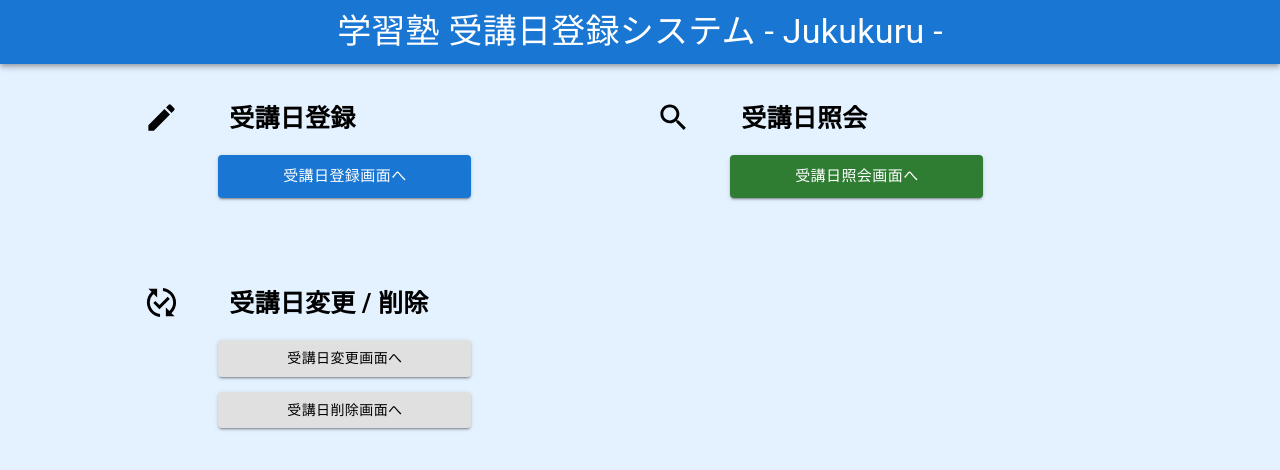
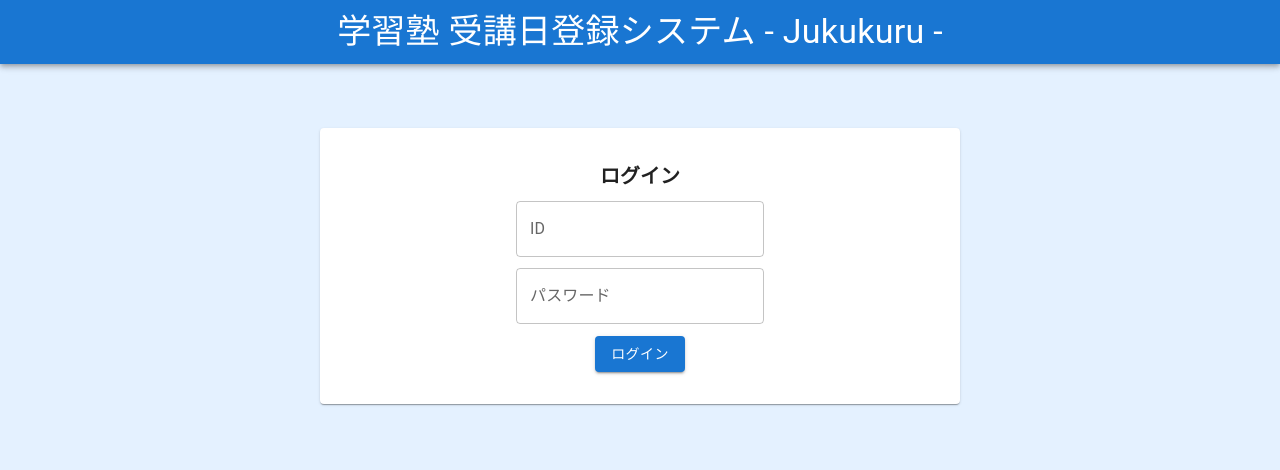
Before and after one commit to EijiToriki/JukuKuru_React-Spring, a React (Create React App) app in the folder 02_frontend/: page / in a window 1280 px wide. Shown: the top 470 px of the page. Built offline with nearby package versions, Linux system fonts and the light colour scheme.

Commit message:
ログイン機能の追加、バグ発生

```diff
--- a/02_frontend/src/App.js
+++ b/02_frontend/src/App.js
@@ -13,8 +13,8 @@ function App() {
     <BrowserRouter>
       <Header />
       <Routes>
-        <Route exact path="/" element={<Menu />} />
-        <Route exact path="/login" element={<Login />} />
+        <Route exact path="/" element={<Login />} />
+        <Route exact path="/menu" element={<Menu />} />
         <Route exact path="/register" element={<RegisterScreen />} />
         <Route exact path="/inquiry" element={<InquiryScreen />} />
         <Route exact path="/change" element={<ChangeScreen />} />
--- a/02_frontend/src/common/BackButton.js
+++ b/02_frontend/src/common/BackButton.js
@@ -6,7 +6,7 @@ export default function BackButton() {
   const navigate = useNavigate()
 
   const backTopPage = () =>{
-    navigate("/")
+    navigate("/menu")
   }
 
   return (
--- a/02_frontend/src/components/ChangeScreen.js
+++ b/02_frontend/src/components/ChangeScreen.js
@@ -27,9 +27,12 @@ export default function ChangeScreen() {
 
   const navigate = useNavigate()
 
+  const studentId = localStorage.getItem("stundentId")
+  const classroomId = localStorage.getItem("classroomId")
+
   React.useEffect(() => {
     const getComeDateParams = {
-      studentId: 1
+      studentId: studentId
     }
     fetchDates(getComeDateParams, "getComeDate").then(studentDates => {
       setComeDatesResponse(studentDates)
@@ -48,8 +51,8 @@ export default function ChangeScreen() {
     })
 
     const getOptionalDateparams = {
-      studentId: 1,
-      classroomId: 1
+      studentId: studentId,
+      classroomId: classroomId
     }
     fetchDates(getOptionalDateparams, "getOptionalDate").then(existDates => {
       setSelectableDatesResponse(existDates)
@@ -82,7 +85,7 @@ export default function ChangeScreen() {
     }
 
     updateDateToServer(1, beforeClassIds, afterClassIds)
-    navigate("/")
+    navigate("/menu")
   }
 
   return (
--- a/02_frontend/src/components/DeleteScreen.js
+++ b/02_frontend/src/components/DeleteScreen.js
@@ -21,9 +21,11 @@ export default function DeleteScreen() {
   const [comeDatesResponse, setComeDatesResponse] = useState({})
   const navigate = useNavigate()
 
+  const studentId = localStorage.getItem("stundentId")
+
   React.useEffect(() => {
     const getComeDateParams = {
-      studentId: 1
+      studentId: studentId
     }
     fetchDates(getComeDateParams, "getComeDate").then(studentDates => {
       setComeDatesResponse(studentDates)
@@ -49,8 +51,8 @@ export default function DeleteScreen() {
       let delClassId = getClassRoomId(comeDatesResponse, delDate[i], delKoma[i])
       deleteClassIds.push(delClassId)
     }
-    deleteDateToServer(1, deleteClassIds)
-    navigate("/")
+    deleteDateToServer(studentId, deleteClassIds)
+    navigate("/menu")
   }
 
 
--- a/02_frontend/src/components/InquiryScreen.js
+++ b/02_frontend/src/components/InquiryScreen.js
@@ -18,9 +18,12 @@ export default function InquiryScreen() {
   const [openKomaList, setOpenKomaList] = React.useState([])
   const [comeDateKomaTable, setComeDateKomaTable] = React.useState({})
 
+  const studentId = localStorage.getItem("stundentId")
+  const classroomId = localStorage.getItem("classroomId")
+
   React.useEffect(() => {
     const getOpenDateParams = {
-      classroomId: 1
+      classroomId: classroomId
     }
     fetchDates(getOpenDateParams, "getOpenDate").then(classRoomDates => {
       const dateList = getClassRoomPropList(classRoomDates, "date")
@@ -39,8 +42,9 @@ export default function InquiryScreen() {
     })
 
     const getComeDateParams = {
-      studentId: 1
+      studentId: studentId
     }
+    // Todo : データないときにバグるのでエラー処理を
     fetchDates(getComeDateParams, "getComeDate").then(studentDates => {
       const comeDateKomaTable = getDateClasstimeObj(studentDates)
       setComeDateKomaTable(comeDateKomaTable)
--- a/02_frontend/src/components/Login.js
+++ b/02_frontend/src/components/Login.js
@@ -1,7 +1,46 @@
-import React from 'react'
+import React, { useState } from 'react'
 import { Button, Grid, Paper, TextField } from '@mui/material'
+import { baseURL } from '../common/Constants'
+import axios from 'axios'
+import { useNavigate } from 'react-router-dom'
 
 export default function Login() {
+  const [loginId, setLoginId] = useState("")
+  const [password, setPassowrd] = useState("")
+  const navigate = useNavigate()
+
+  const handleId = (event) => {
+    setLoginId(event.target.value)
+  }
+
+  const handlePassword = (event) => {
+    setPassowrd(event.target.value)
+  }
+
+  const handleLogin = async() => {
+    const params = {
+      "login_id": loginId,
+      "password": password
+    }
+
+    try{
+      const res = await axios.get(baseURL + "getStudentInfo", {
+        params
+      })
+      if(res.data){
+        localStorage.setItem("studentId", res.data.id)
+        localStorage.setItem("teacherId", res.data.teacher_id)
+        localStorage.setItem("classroomId", res.data.classroom_id)
+        localStorage.setItem("name", res.data.name)
+        navigate("/menu")
+      }else{
+        console.log("ログイン失敗")
+      }
+    }catch(error){
+      return -1
+    }
+  }
+
   return (
     <Grid container spacing={2} width="50%" margin="auto" justifyContent="center">
       <Paper style={{ width: '100%', padding: '5%', marginTop: '10%' }}>
@@ -9,13 +48,13 @@ export default function Login() {
           ログイン
         </Grid>
         <Grid textAlign="center" marginTop="2%" >
-          <TextField id="outlined-basic" label="ID" variant="outlined" />
+          <TextField id="outlined-basic" label="ID" variant="outlined" onChange={handleId} />
         </Grid>
         <Grid textAlign="center" marginTop="2%" >
-          <TextField id="outlined-basic" label="パスワード" variant="outlined" type='password' />
+          <TextField id="outlined-basic" label="パスワード" variant="outlined" type='password' onChange={handlePassword} />
         </Grid>
         <Grid textAlign="center" marginTop="2%" >
-          <Button variant="contained">ログイン</Button>
+          <Button variant="contained" onClick={handleLogin}>ログイン</Button>
         </Grid>
       </Paper>
     </Grid>
--- a/02_frontend/src/components/RegisterScreen.js
+++ b/02_frontend/src/components/RegisterScreen.js
@@ -23,9 +23,12 @@ export default function RegisterScreen() {
   const [selectIcons, setSelectIcons] = React.useState({});
   const navigate = useNavigate()
 
+  const studentId = localStorage.getItem("stundentId")
+  const classroomId = localStorage.getItem("classroomId")
+
   React.useEffect(() => {
     const params = {
-      classroomId: 1
+      classroomId: classroomId
     }
     fetchDates(params, "getOpenDate").then(resData => {
       setOpenDateRes(resData)
@@ -65,8 +68,8 @@ export default function RegisterScreen() {
         postClassIds.push(selectIconId)
       }
     }
-    registerDateToServer(1, postClassIds)
-    navigate("/")
+    registerDateToServer(studentId, postClassIds)
+    navigate("/menu")
   }
 
   return (
```
